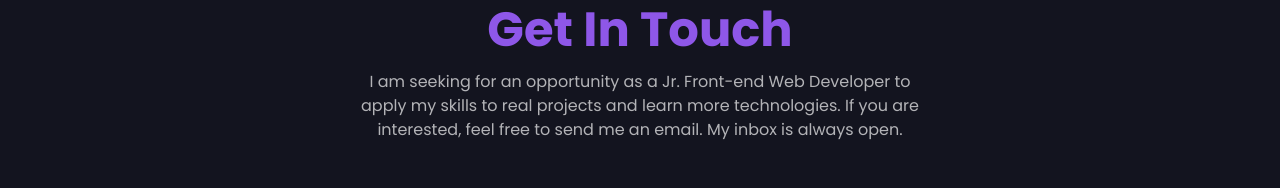
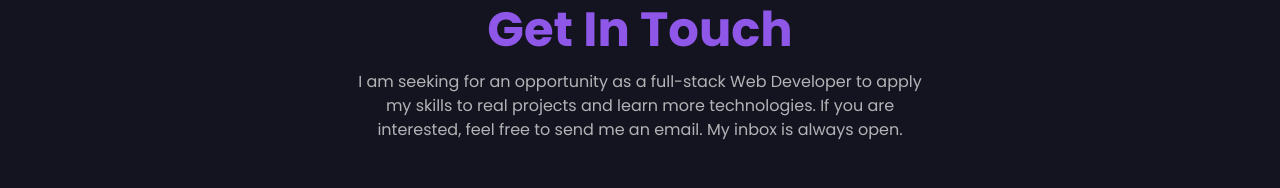
Before and after one commit to zcedd/portfolio, a Next.js app: page /contact in a window 1280 px wide. Shown: the part 277-465 px from the top of the page. Built offline with nearby package versions, Linux system fonts and the light colour scheme.

Commit message:
Update contact.jsx

```diff
--- a/pages/contact.jsx
+++ b/pages/contact.jsx
@@ -49,7 +49,7 @@ const contact = () => {
                             variants={fadeIn("up", "tween", 0.1, 0.6)}
                             className="text-center text-whiteSecondary mb-12"
                         >
-                            I am seeking for an opportunity as a Jr. Front-end
+                            I am seeking for an opportunity as a full-stack
                             Web Developer to apply my skills to real projects
                             and learn more technologies. If you are interested,
                             feel free to send me an email. My inbox is always
```
